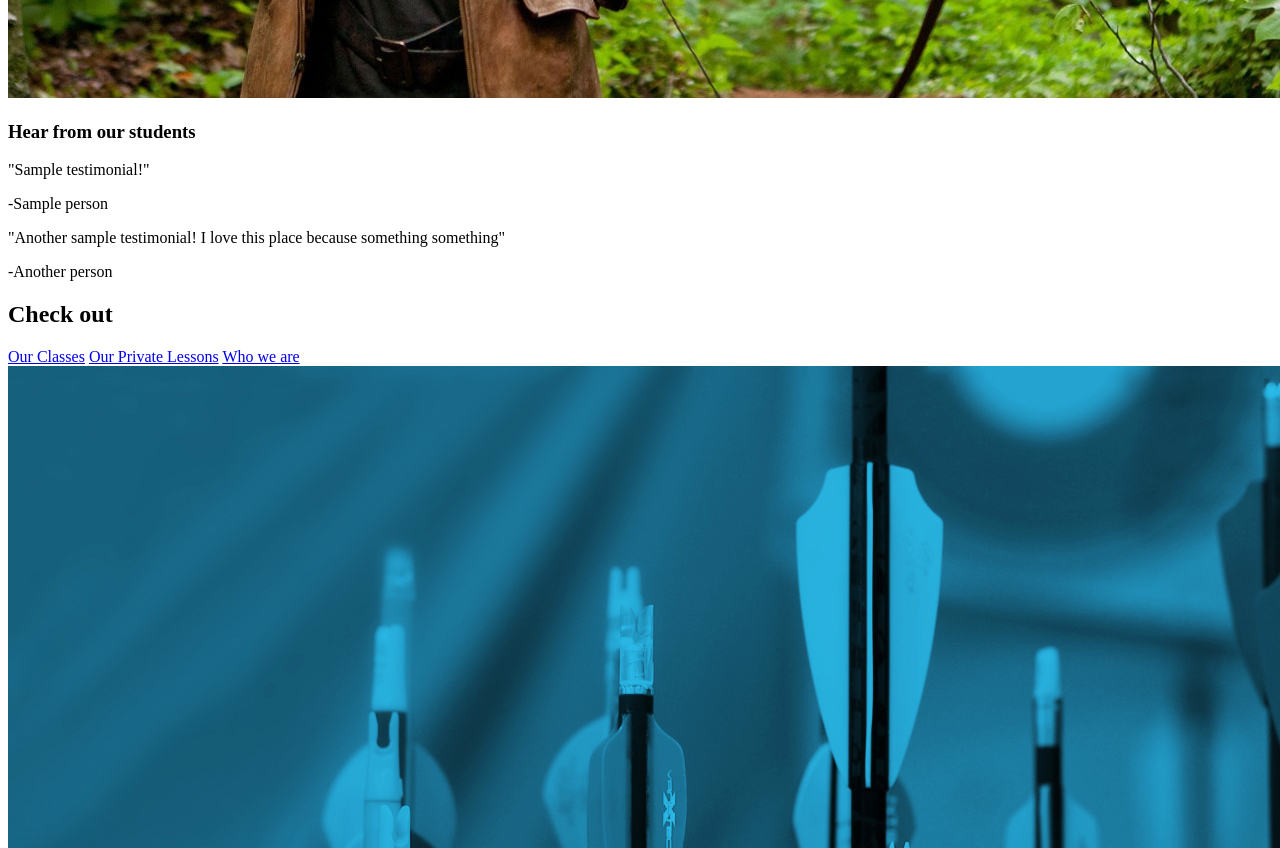
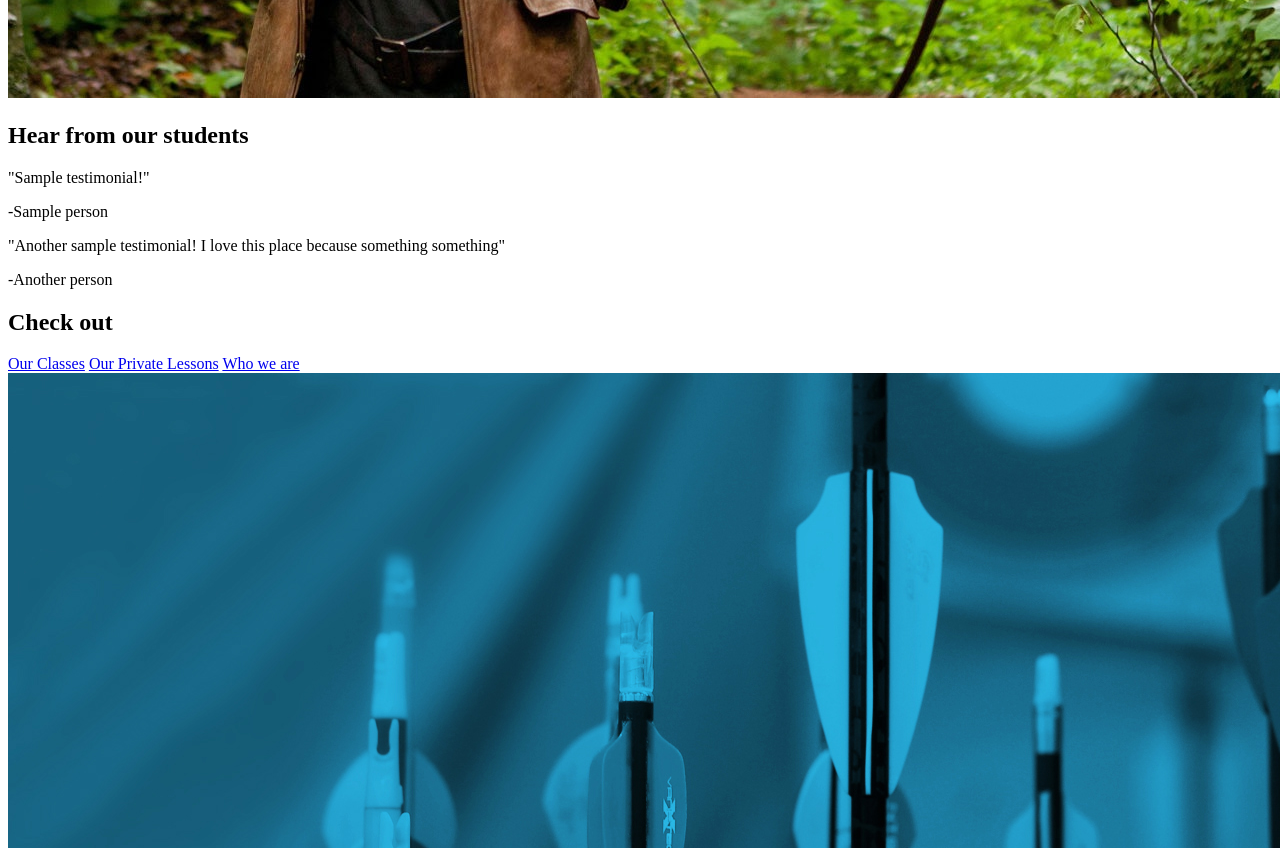
Before and after one commit to cknipe-learning/7-archerysite, a plain HTML site: page index.html in a window 1280 px wide. Shown: the part 980-1828 px from the top of the page. Drawn offline with Linux system fonts and the light colour scheme.

Commit message:
Minor changes

```diff
--- a/index.html
+++ b/index.html
@@ -22,7 +22,7 @@
     </section>
 
     <section>
-      <h3>Hear from our students</h3>
+      <h2>Hear from our students</h2>
       <div class="testimonial-block">
         <p class="testimonial-quote">"Sample testimonial!"</p>
         <p class="testimonial-speaker">-Sample person</p>
```
